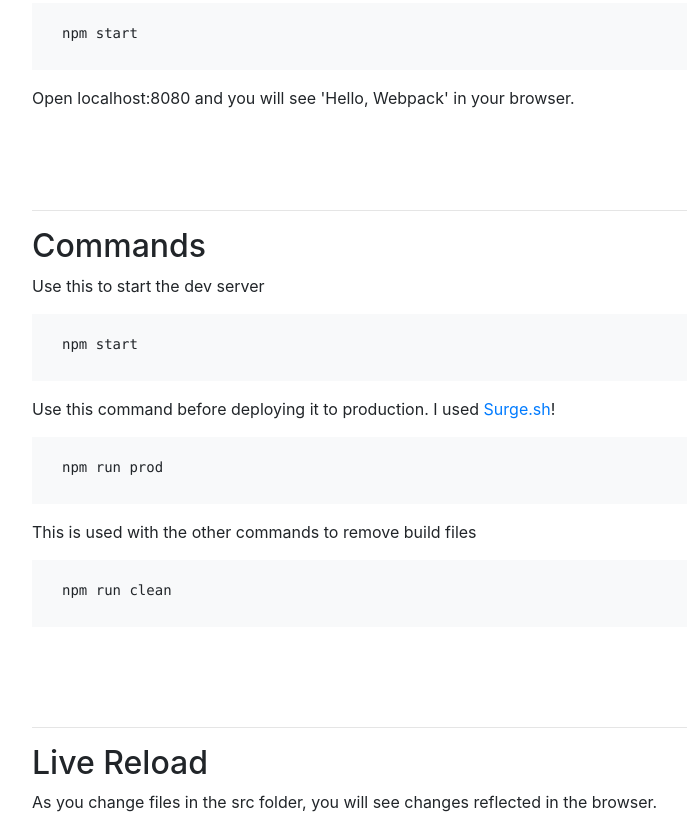
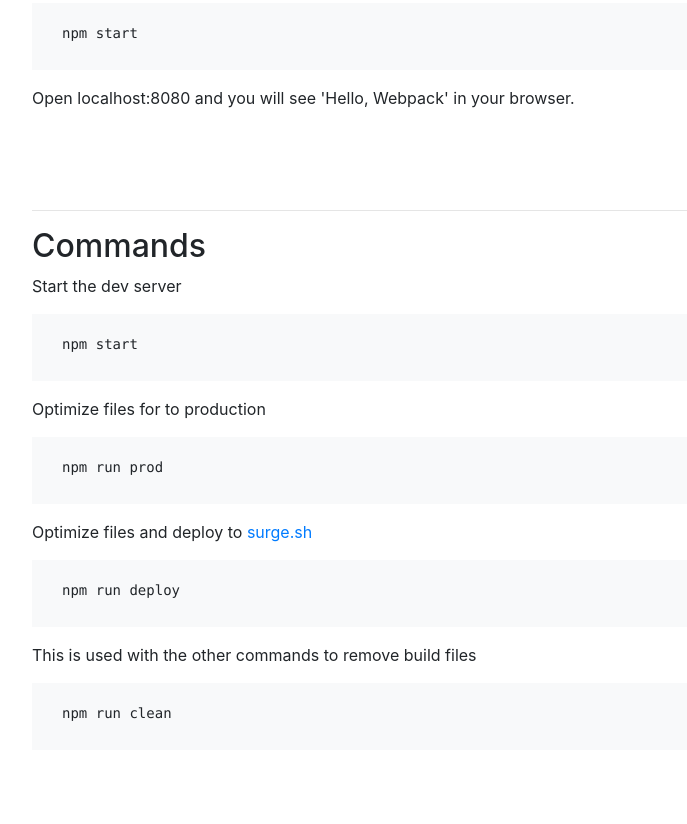
Before and after one commit to brandnpatterson/hello-webpack, a website built with webpack: page src/template.html in a window 1280 px wide. Shown: the part 1046-1870 px from the top of the page, without its empty margins (53-740 px from the left). Built offline with nearby package versions, Linux system fonts and the light colour scheme.

Commit message:
remove 7-1 from sass info

```diff
--- a/package.json
+++ b/package.json
@@ -6,6 +6,7 @@
   "license": "MIT",
   "scripts": {
     "clean": "rimraf public/*.css && rimraf public/*.html && rimraf public/*.js && rimraf public/*.map",
+    "deploy": "npm run prod && surge public",
     "start": "npm run clean && webpack-dev-server -d",
     "prod": "npm run clean && NODE_ENV=production webpack -p"
   },
--- a/src/template.html
+++ b/src/template.html
@@ -122,7 +122,7 @@
                         </p>
                         <p>
                             Other core tools included are
-                            <a href="https://sass-lang.com/" target="_blank">Sass</a> using the 7-1 pattern,
+                            <a href="https://sass-lang.com/" target="_blank">Sass</a>,
                             <a href="https://github.com/postcss/autoprefixer" target="_blank">Autoprefixer</a>,
                             <a href="https://stylelint.io/" target="_blank">Stylelint</a>,
                             and
@@ -174,19 +174,27 @@
                     <div class="section">
                         <h2 id="commands">Commands</h2>
 
-                        <p>Use this to start the dev server</p>
+                        <p>Start the dev server</p>
 
                         <figure class="highlight">
                             <pre><code>npm start</code></pre>
                         </figure>
 
-                         <p>
-                            Use this command before deploying it to production. I used
-                            <a href="https://surge.sh/" target="_blank">Surge.sh</a>!
+                        <p>
+                            Optimize files for to production
                         </p>
 
                         <figure class="highlight">
                             <pre><code>npm run prod</code></pre>
+                        </figure>
+
+                        <p>
+                            Optimize files and deploy to
+                            <a href="https://surge.sh/">surge.sh</a>
+                        </p>
+
+                        <figure class="highlight">
+                            <pre><code>npm run deploy</code></pre>
                         </figure>
 
                         <p>This is used with the other commands to remove build files</p>
```
Also changed, not shown: README.md.
